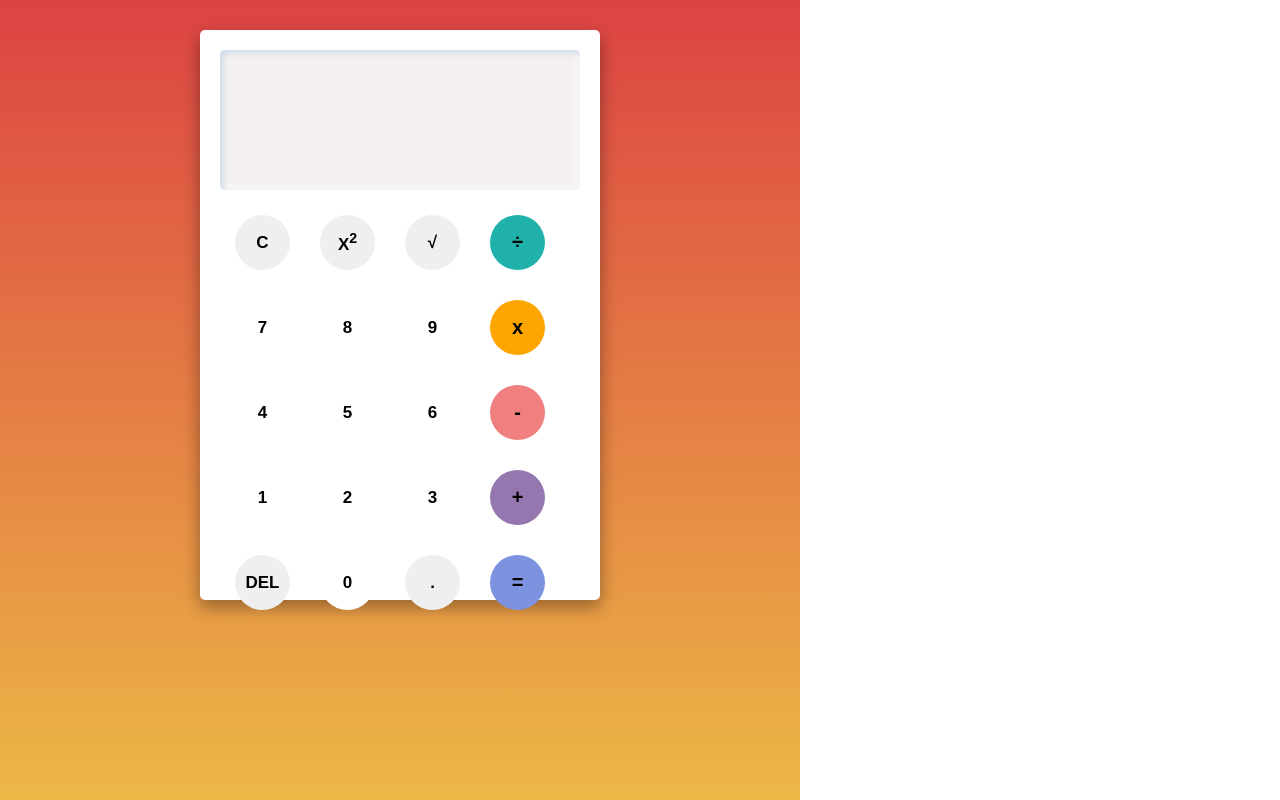
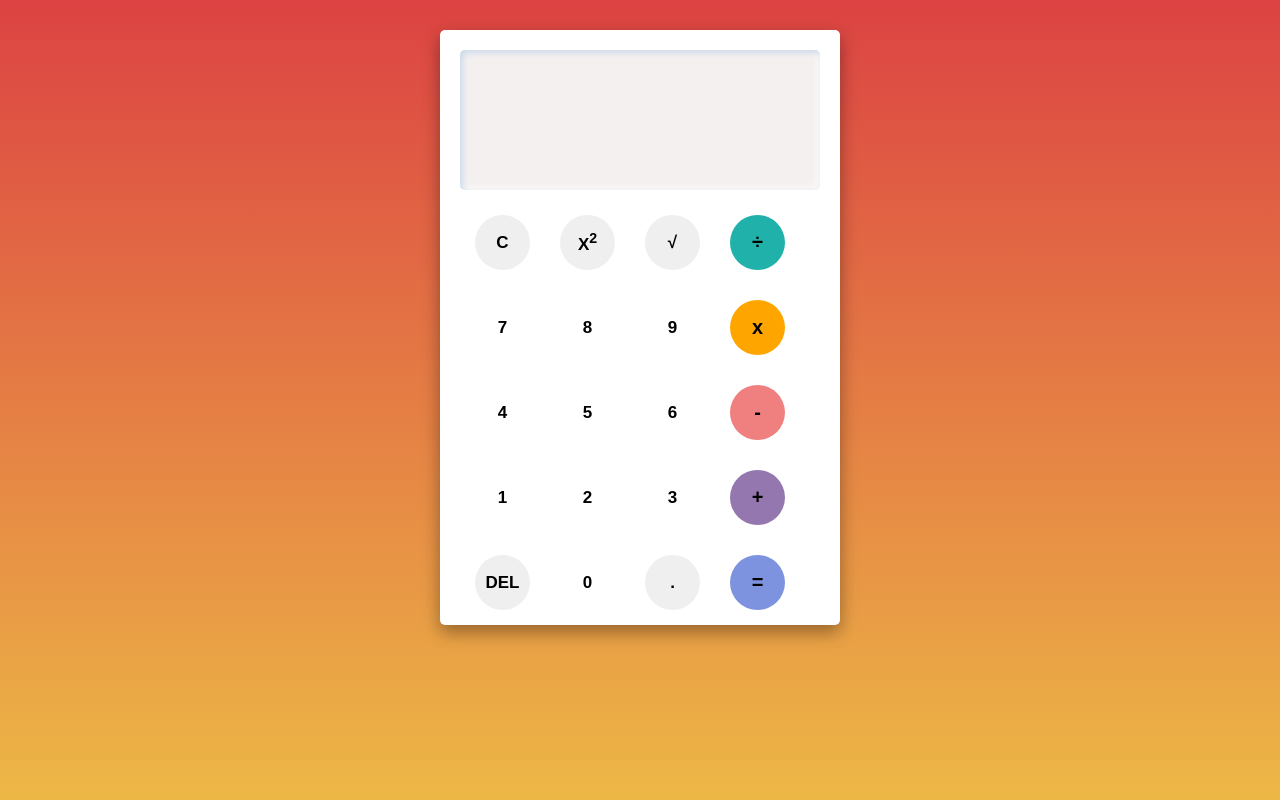
Before and after one commit to jutivia/Simple-Javascript-Calculator, a plain HTML site: page index.html in a window 1280 px wide. Drawn offline with Linux system fonts and the light colour scheme.

Commit message:
final commit

```diff
--- a/default.css
+++ b/default.css
@@ -1,7 +1,7 @@
 *{
   margin:0;
   padding:0;
-  box-sizing:border-box;
+  /* box-sizing:border-box; */
 
 }
 body {
@@ -9,8 +9,8 @@ body {
   background-color: rgb(255, 255, 255);
 }
 #container {
-  width: 100vh;
-  height: 100vh;
+  width: 100%;
+  height: 100%;
   position: fixed;
   background: linear-gradient(
     rgba(212, 22, 22, 0.808),
```
